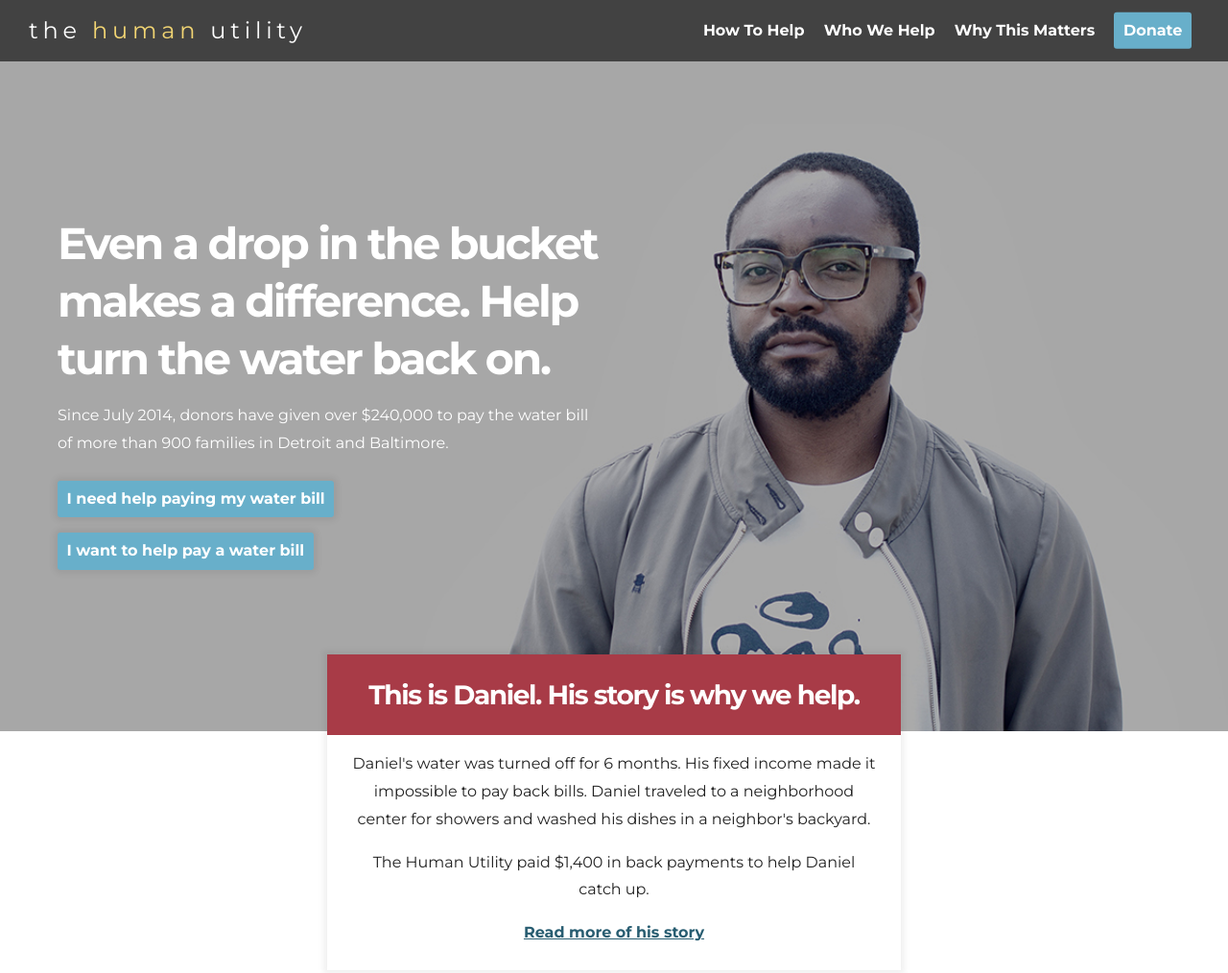
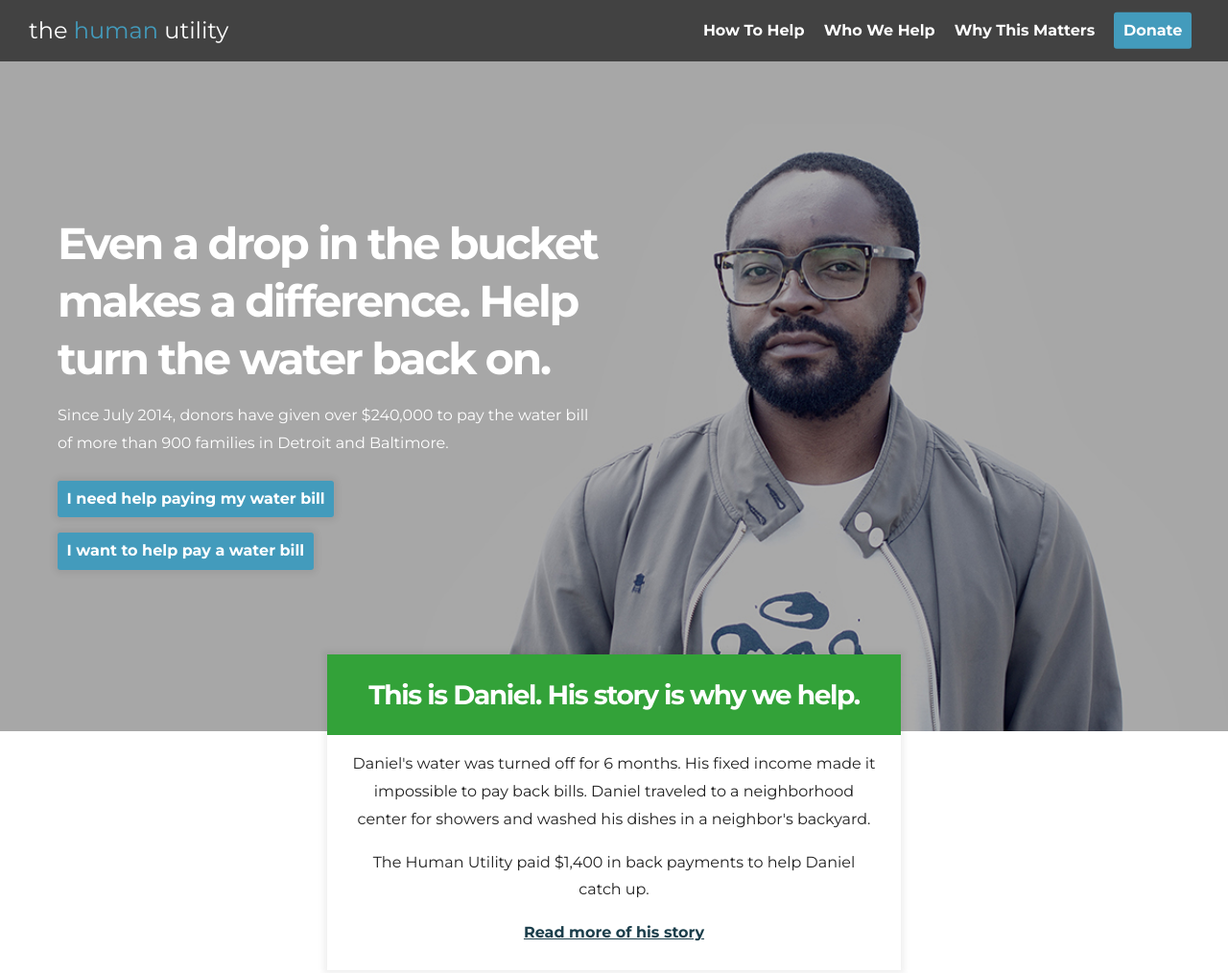
Before and after one commit to davidrleonard/atlantic, a website: page index.html in a window 1280 px wide. Shown: the top 1014 px of the page at 96% size. Drawn offline with Linux system fonts and the light colour scheme.

Commit message:
Changes from tiffani to the homepage styles

```diff
--- a/index.html
+++ b/index.html
@@ -28,7 +28,7 @@
   <body class="page-home">
     <!-- Header -->
     <header class="global-header">
-      <div class="logo"><p>the <span class="text-color-accent">human</span> utility</p></div>
+      <div class="logo"><p>the <span class="text-color-primary">human</span> utility</p></div>
       <nav class="nav">
         <ul>
           <li class="nav-item"><a href="#how">How To Help</a></li>
@@ -186,7 +186,7 @@
     </div><!-- end .site-wrapper -->
     <footer class="global-footer site-section">
       <div class="width-one-whole">
-        <div class="logo"><p>the <span class="text-color-accent">human</span> utility</p></div>
+        <div class="logo"><p>the <span class="text-color-primary">human</span> utility</p></div>
       </div>
       <div class="width-one-third">
         <ul class="global-footer-links">
--- a/scss/_shame.scss
+++ b/scss/_shame.scss
@@ -45,6 +45,11 @@
     padding-bottom: 10em;
   }
 
+  h1 { font-size: 2em; }
+  @include media($mobile-up) {
+    h1 { @include h1(); }
+  }
+
   * { color: white; }
 
   .button {
@@ -60,7 +65,7 @@
 }
 
 .page-home .site-section--hero-story {
-  margin-top: -2em;
+  margin-top: 0;
   @include media($tablet-up) {
     margin-top: -7em;
   }
--- a/scss/atlantic-patterns/_card.scss
+++ b/scss/atlantic-patterns/_card.scss
@@ -34,6 +34,6 @@
 .card-color-header {
   @extend %bust-card;
   padding: $card-padding;
-  background-color: $color-pink-dark;
+  background-color: $color-green;
   color: white;
 }
--- a/scss/atlantic-patterns/_logo.scss
+++ b/scss/atlantic-patterns/_logo.scss
@@ -1,10 +1,8 @@
 .logo {
   font-size: 1.2em;
-  letter-spacing: 0.1em;
   margin-bottom: 1em;
   @include media($mobile-up) {
     font-size: 1.5em;
-    letter-spacing: 0.2em;
   }
 }
 
--- a/scss/core-patterns/_global-footer.scss
+++ b/scss/core-patterns/_global-footer.scss
@@ -1,4 +1,5 @@
 .global-footer {
+  font-size: 0.9em;
   padding: $site-margins;
 
   background-color: $color-grey-800;
--- a/scss/core/_variables.scss
+++ b/scss/core/_variables.scss
@@ -52,8 +52,12 @@ $color-yellow:        #f2d573;
 $color-yellow-light:  #f7e3a1;
 $color-yellow-xlight: #fbf1d0;
 
+$color-green: #33A239;
+$color-green-dark: darken($color-green,20%);
+$color-green-light: lighten($color-green,20%);
+
 // Define our brand
-$color-primary:       $color-blue-medium;
+$color-primary:       $color-blue-dark;
 $color-secondary:     $color-pink;
 $color-accent:        $color-yellow;
 
```
Also changed, not shown: donate.html (renamed from apply.html, +3 -3 lines), static/css/app.css.
